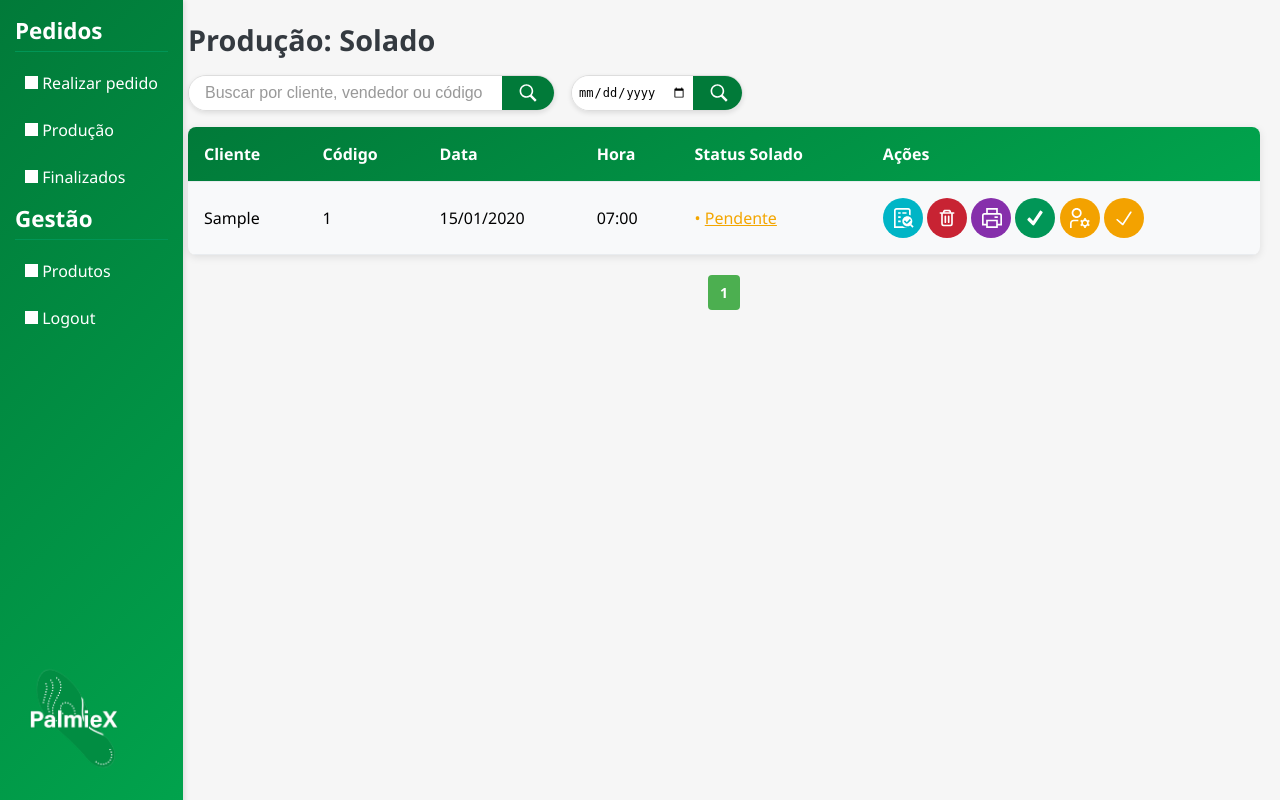
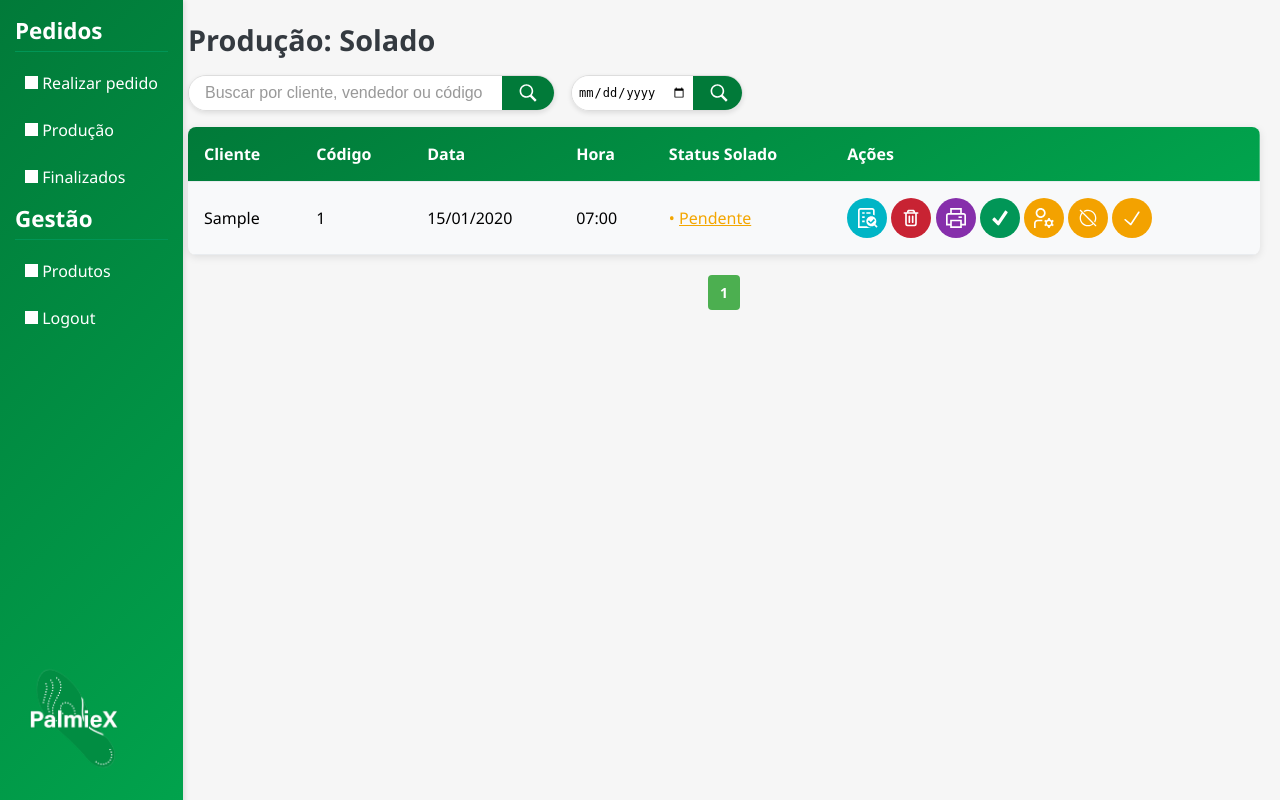
Before and after one commit to RubsNeto/PalmieX, a Django app: page /producao/ in a window 1280 px wide. Run offline with Django 5.2, Linux system fonts and the light colour scheme; a user stored in the database is signed in; tables that the repository leaves empty hold one stand-in row (values such as "Sample post"); grey boxes are pictures that could not be loaded.

Commit message:
botao de reposicao

```diff
--- a/templates/producao/producao.html
+++ b/templates/producao/producao.html
@@ -103,6 +103,10 @@
                     <button type="button" class="alterar-status" data-pedido-id="{{ pedido.id }}" data-area="{{ production_area }}"  data-novo-status="Em Produção" title="Produção">
                       <img class="producao" src="{% static 'img/producao.svg' %}" alt="Produção">
                       </button>
+
+                      <button type="button" class="alterar-status" data-pedido-id="{{ pedido.id }}" data-area="{{ production_area }}"  data-novo-status="Reposição Pendente" title="Reposição">
+                        <img class="rep" src="{% static 'img/empty.svg' %}" alt="Reposição">
+                        </button>
 
                       <button type="button" class="alterar-status" data-pedido-id="{{ pedido.id }}" data-area="{{ production_area }}"  data-novo-status="Pedido Pronto" title="Separado">
                         <img class="sep" src="{% static 'img/separado.svg' %}" alt="Separado">
```
